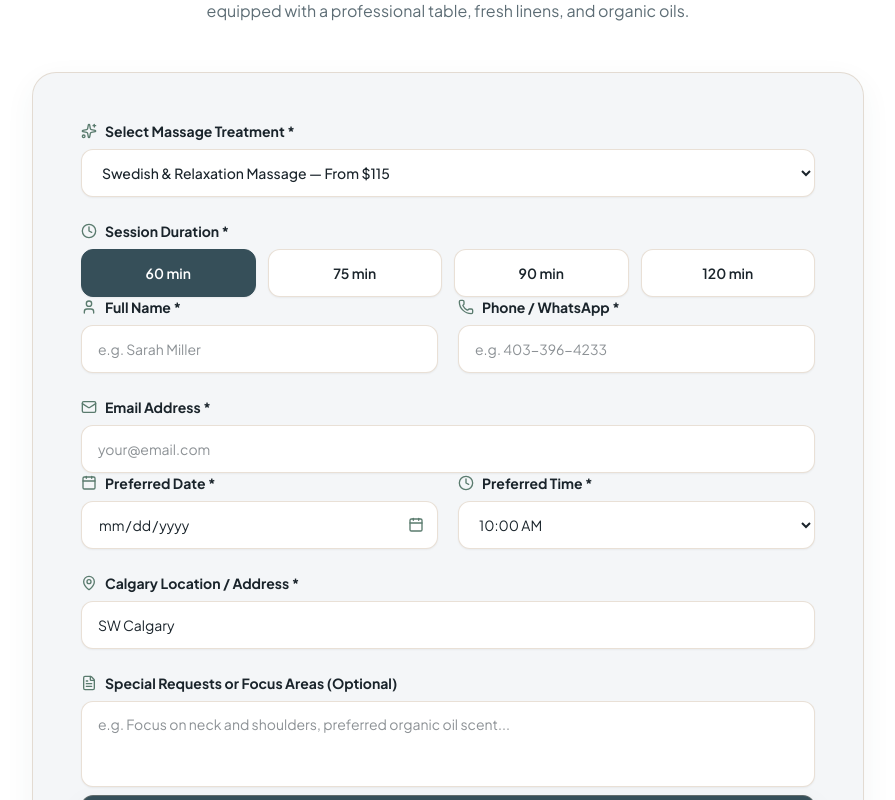
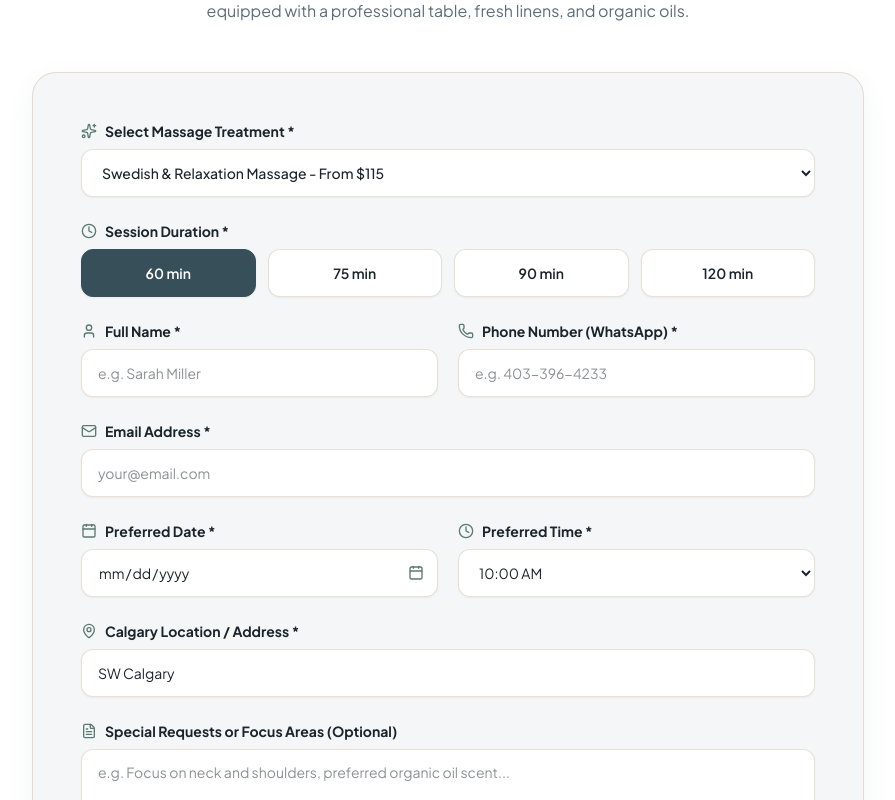
Before and after one commit to efrend721/francis-mobile-massage, a React (Vite) app: page / in a window 1280 px wide. Shown: the part 3980-4780 px from the top of the page, without its empty margins (192-1087 px from the left). Built offline with nearby package versions, Linux system fonts and the light colour scheme; a web font is replaced by a local one.

Commit message:
refactor(booking-form): unify form into single symmetrical CSS grid layout

```diff
--- a/src/components/BookingForm.tsx
+++ b/src/components/BookingForm.tsx
@@ -104,14 +104,9 @@ export const BookingForm: React.FC<BookingFormProps> = ({ preselectedServiceId }
         ) : (
           <form
             onSubmit={handleSubmit}
-            className="bg-pearl p-6 sm:p-10 lg:p-12 rounded-3xl border border-oak/40 shadow-spa-card space-y-5 sm:space-y-6 w-full max-w-full overflow-hidden"
+            className="bg-pearl p-6 sm:p-10 lg:p-12 rounded-3xl border border-oak/40 shadow-spa-card grid grid-cols-1 sm:grid-cols-2 gap-x-5 gap-y-5 sm:gap-y-6 w-full max-w-full overflow-hidden"
           >
-            {/* 1. Treatment & Duration */}
-            <fieldset className="border-none p-0 m-0 w-full min-w-0">
-              <legend className="sr-only">Service and Duration Selection</legend>
-
-              <div className="grid grid-cols-1 sm:grid-cols-2 gap-x-5 gap-y-5 sm:gap-y-6 w-full min-w-0">
-                {/* Service Dropdown */}
+            {/* 1. Service Dropdown */}
             <div className="flex flex-col gap-1.5 sm:gap-2 w-full min-w-0 sm:col-span-2">
               <label
                 htmlFor="booking-service-select"
@@ -129,13 +124,13 @@ export const BookingForm: React.FC<BookingFormProps> = ({ preselectedServiceId }
               >
                 {SERVICES_DATA.map((srv) => (
                   <option key={srv.id} value={srv.id}>
-                        {srv.title} — {srv.pricing}
+                    {srv.title} - {srv.pricing}
                   </option>
                 ))}
               </select>
             </div>
 
-                {/* Session Duration Selector */}
+            {/* 2. Session Duration Selector */}
             <div className="flex flex-col gap-1.5 sm:gap-2 w-full min-w-0 sm:col-span-2" role="group" aria-labelledby="booking-duration-label">
               <span
                 id="booking-duration-label"
@@ -163,15 +158,8 @@ export const BookingForm: React.FC<BookingFormProps> = ({ preselectedServiceId }
                 ))}
               </div>
             </div>
-              </div>
-            </fieldset>
 
-            {/* 2. Personal & Contact Information */}
-            <fieldset className="border-none p-0 m-0 w-full min-w-0">
-              <legend className="sr-only">Client Contact Information</legend>
-
-              <div className="grid grid-cols-1 sm:grid-cols-2 gap-x-5 gap-y-5 sm:gap-y-6 w-full min-w-0">
-                {/* Full Name */}
+            {/* 3. Full Name */}
             <div className="flex flex-col gap-1.5 sm:gap-2 w-full min-w-0 sm:col-span-1">
               <label
                 htmlFor="booking-fullname"
@@ -193,14 +181,14 @@ export const BookingForm: React.FC<BookingFormProps> = ({ preselectedServiceId }
               />
             </div>
 
-                {/* Phone / WhatsApp */}
+            {/* 4. Phone Number / WhatsApp */}
             <div className="flex flex-col gap-1.5 sm:gap-2 w-full min-w-0 sm:col-span-1">
               <label
                 htmlFor="booking-phone"
                 className="text-xs sm:text-sm font-bold text-charcoal flex items-center gap-2 select-none"
               >
                 <Phone className="w-4 h-4 text-botanical shrink-0" />
-                    <span>Phone / WhatsApp *</span>
+                <span>Phone Number (WhatsApp) *</span>
               </label>
               <input
                 type="tel"
@@ -215,7 +203,7 @@ export const BookingForm: React.FC<BookingFormProps> = ({ preselectedServiceId }
               />
             </div>
 
-                {/* Email Address */}
+            {/* 5. Email Address */}
             <div className="flex flex-col gap-1.5 sm:gap-2 w-full min-w-0 sm:col-span-2">
               <label
                 htmlFor="booking-email"
@@ -236,15 +224,8 @@ export const BookingForm: React.FC<BookingFormProps> = ({ preselectedServiceId }
                 className="w-full min-w-0 max-w-full bg-card-white border border-oak/40 rounded-xl px-4 h-12 text-sm text-charcoal focus:ring-2 focus:ring-nordic-mist focus:outline-none transition-all shadow-xs box-border"
               />
             </div>
-              </div>
-            </fieldset>
 
-            {/* 3. Appointment Time & Location */}
-            <fieldset className="border-none p-0 m-0 w-full min-w-0">
-              <legend className="sr-only">Appointment Schedule and Calgary Location</legend>
-
-              <div className="grid grid-cols-1 sm:grid-cols-2 gap-x-5 gap-y-5 sm:gap-y-6 w-full min-w-0">
-                {/* Preferred Date */}
+            {/* 6. Preferred Date */}
             <div className="flex flex-col gap-1.5 sm:gap-2 w-full min-w-0 sm:col-span-1">
               <label
                 htmlFor="booking-date"
@@ -274,7 +255,7 @@ export const BookingForm: React.FC<BookingFormProps> = ({ preselectedServiceId }
               </div>
             </div>
 
-                {/* Preferred Time */}
+            {/* 7. Preferred Time */}
             <div className="flex flex-col gap-1.5 sm:gap-2 w-full min-w-0 sm:col-span-1">
               <label
                 htmlFor="booking-time"
@@ -299,7 +280,7 @@ export const BookingForm: React.FC<BookingFormProps> = ({ preselectedServiceId }
               </select>
             </div>
 
-                {/* Calgary Address / Quadrant */}
+            {/* 8. Calgary Address / Quadrant */}
             <div className="flex flex-col gap-1.5 sm:gap-2 w-full min-w-0 sm:col-span-2">
               <label
                 htmlFor="booking-address"
@@ -321,7 +302,7 @@ export const BookingForm: React.FC<BookingFormProps> = ({ preselectedServiceId }
               />
             </div>
 
-                {/* Special Requests / Notes */}
+            {/* 9. Special Requests / Notes */}
             <div className="flex flex-col gap-1.5 sm:gap-2 w-full min-w-0 sm:col-span-2">
               <label
                 htmlFor="booking-notes"
@@ -340,11 +321,9 @@ export const BookingForm: React.FC<BookingFormProps> = ({ preselectedServiceId }
                 className="w-full min-w-0 max-w-full bg-card-white border border-oak/40 rounded-xl px-4 py-3 text-sm text-charcoal focus:ring-2 focus:ring-nordic-mist focus:outline-none transition-all shadow-xs resize-none box-border"
               />
             </div>
-              </div>
-            </fieldset>
 
-            {/* Submit Button */}
-            <div className="pt-2 w-full min-w-0">
+            {/* 10. Submit Button */}
+            <div className="pt-2 w-full min-w-0 sm:col-span-2">
               <button
                 type="submit"
                 id="booking-submit-btn"
```
Lines whose indentation alone changed are shown as unchanged.
